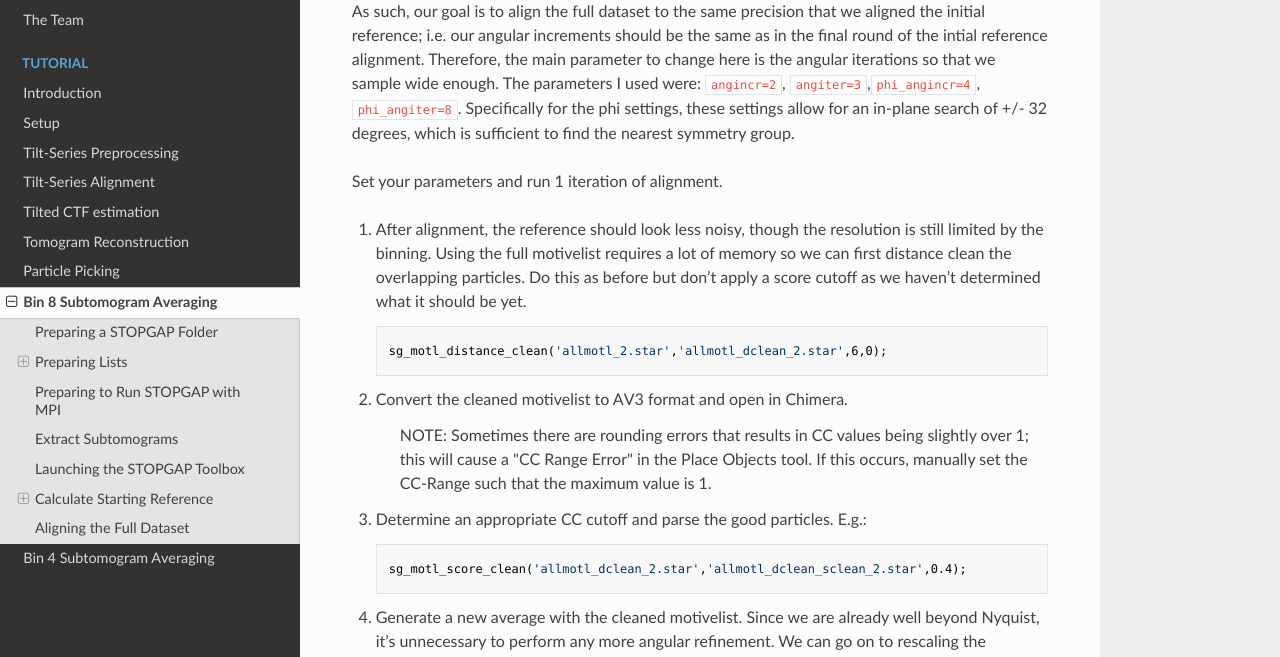
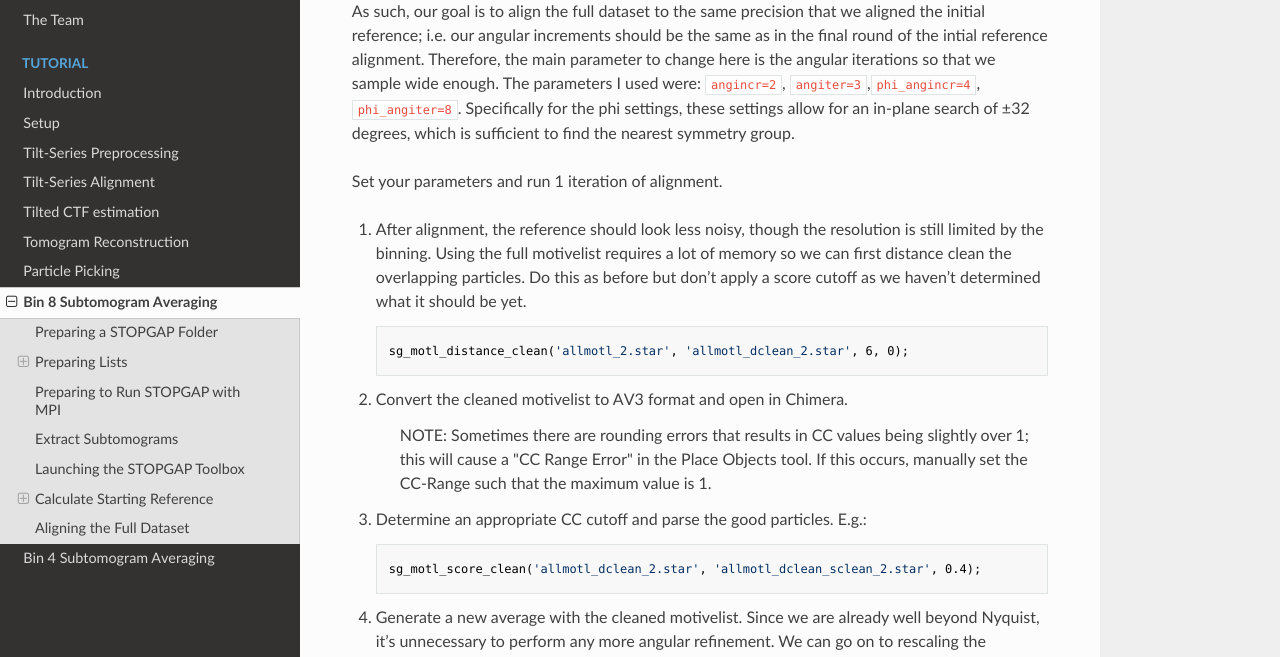
Before and after one commit to wan-lab-vanderbilt/subtomo-tutorials, an MkDocs documentation site: the page built from docs/hiv/bin8.md, in a window 1280 px wide and 900 px high, scrolled down 10934 px. Shown: the part 159-816 px from the top of the window. Built offline with MkDocs 1.6.1, drawn with Linux system fonts in a browser that asks for light colours; nearby versions of some CDN libraries; formulas are drawn with MathJax 3.

Commit message:
Code formatting

```diff
--- a/docs/hiv/bin8.md
+++ b/docs/hiv/bin8.md
@@ -461,7 +461,7 @@ Here, we already have a good reference, so if our parameters are too coarse we m
    As such, our goal is to align the full dataset to the same precision that we aligned the initial reference; i.e. our angular increments should be the same as in the final round of the intial reference alignment.
    Therefore, the main parameter to change here is the angular iterations so that we sample wide enough.
    The parameters I used were: `angincr=2`, `angiter=3`,`phi_angincr=4`, `phi_angiter=8`.
-   Specifically for the phi settings, these settings allow for an in-plane search of +/- 32 degrees, which is sufficient to find the nearest symmetry group.
+   Specifically for the phi settings, these settings allow for an in-plane search of ±32 degrees, which is sufficient to find the nearest symmetry group.
 
    Set your parameters and run 1 iteration of alignment.
 
@@ -469,7 +469,7 @@ Here, we already have a good reference, so if our parameters are too coarse we m
 Using the full motivelist requires a lot of memory so we can first distance clean the overlapping particles.
 Do this as before but don’t apply a score cutoff as we haven’t determined what it should be yet.
 
-        sg_motl_distance_clean('allmotl_2.star','allmotl_dclean_2.star',6,0);
+        sg_motl_distance_clean('allmotl_2.star', 'allmotl_dclean_2.star', 6, 0);
 
 1. Convert the cleaned motivelist to AV3 format and open in Chimera.
    >NOTE: Sometimes there are rounding errors that results in CC values being slightly over 1; this will cause a "CC Range Error" in the Place Objects tool.
@@ -478,7 +478,7 @@ Do this as before but don’t apply a score cutoff as we haven’t determined wh
 1. Determine an appropriate CC cutoff and parse the good particles.
 E.g.:
 
-        sg_motl_score_clean('allmotl_dclean_2.star','allmotl_dclean_sclean_2.star',0.4);
+        sg_motl_score_clean('allmotl_dclean_2.star', 'allmotl_dclean_sclean_2.star', 0.4);
 
 1. Generate a new average with the cleaned motivelist.
 Since we are already well beyond Nyquist, it’s unnecessary to perform any more angular refinement.
```
